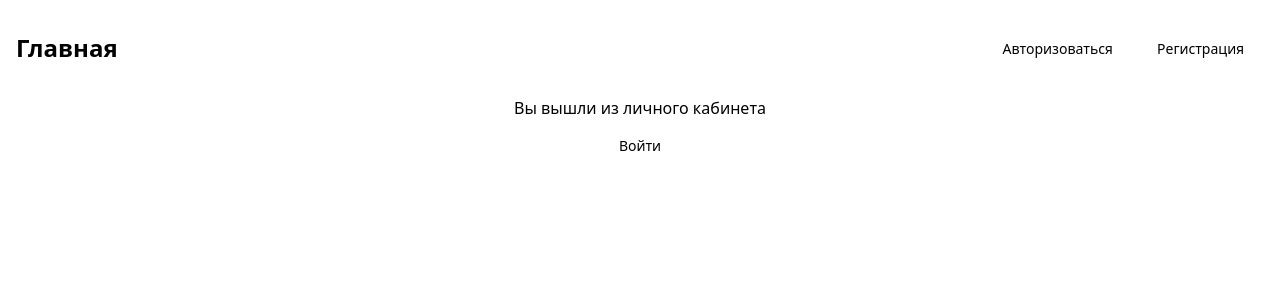
After one commit to smval18/django-2.1, a Django app: page /accounts/logouted/ in a window 1280 px wide. The commit adds this page. Shown: the top 300 px of the page. Run offline with Django 4.2, Linux system fonts and the light colour scheme; some libraries are stand-ins or nearby versions.

Commit message:
'доработка_выхода'

```diff
--- /dev/null
+++ b/project/catalog/templates/registration/logout.html
@@ -0,0 +1,11 @@
+{% extends "base_generic.html" %}
+
+{% block main %}
+
+<div class="flex flex-col items-center gap-4">
+    <h2 class=" text-center">Вы вышли из личного кабинета</h2>
+    <a type="button" class="text-sm "
+        href="{% url 'login' %}">Войти</a>
+</div>
+
+{% endblock main %}
--- a/project/catalog/templates/registration/register.html
+++ b/project/catalog/templates/registration/register.html
@@ -102,7 +102,7 @@
 
         </div>
 
-        <div class="flex gap-4 justify-center">
+        <div class="flex gap-4 ">
             <button type="submit"
                 class="">Регистрация</button>
         </div>
```
Also changed, not shown: project/catalog/forms.py (+6 -6 lines), project/img/images/Снимок_экрана_349.png (deleted), project/img/images/Снимок_экрана_349_jp0Q4gD.png (deleted).
